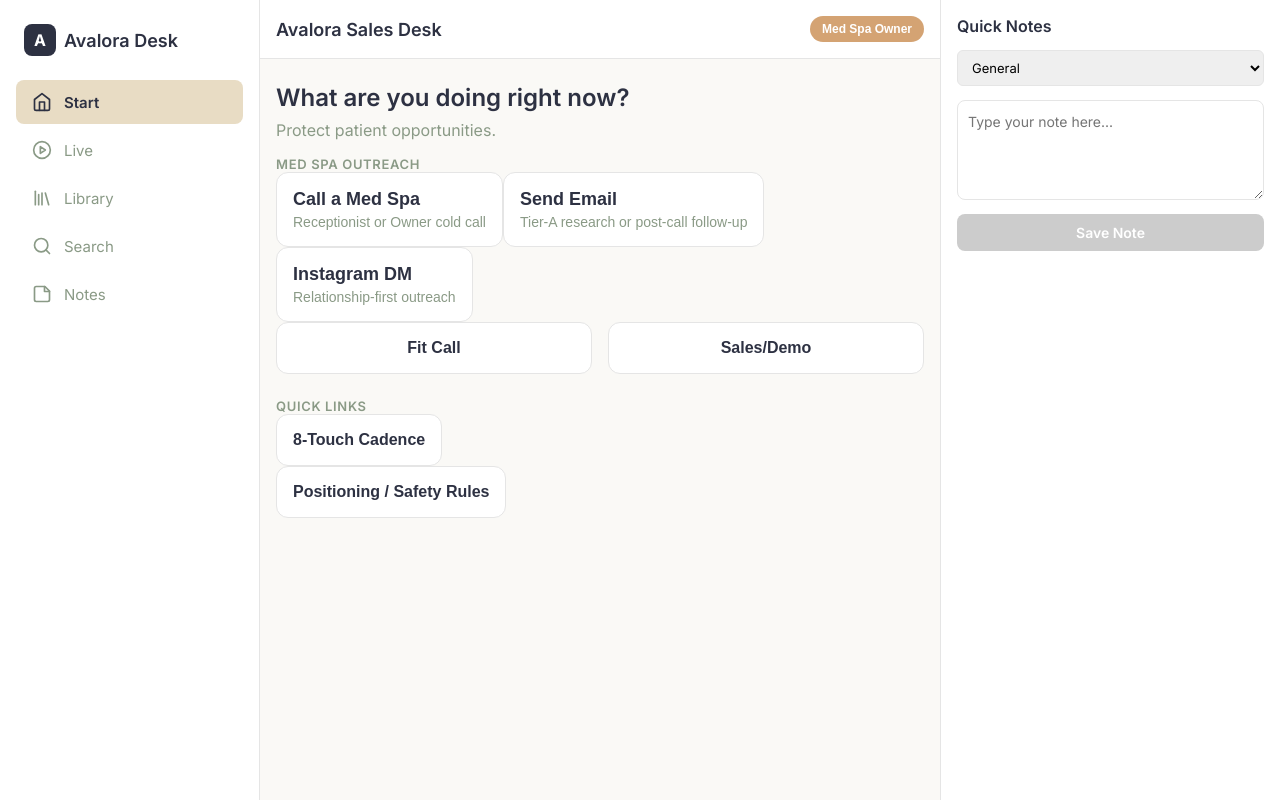
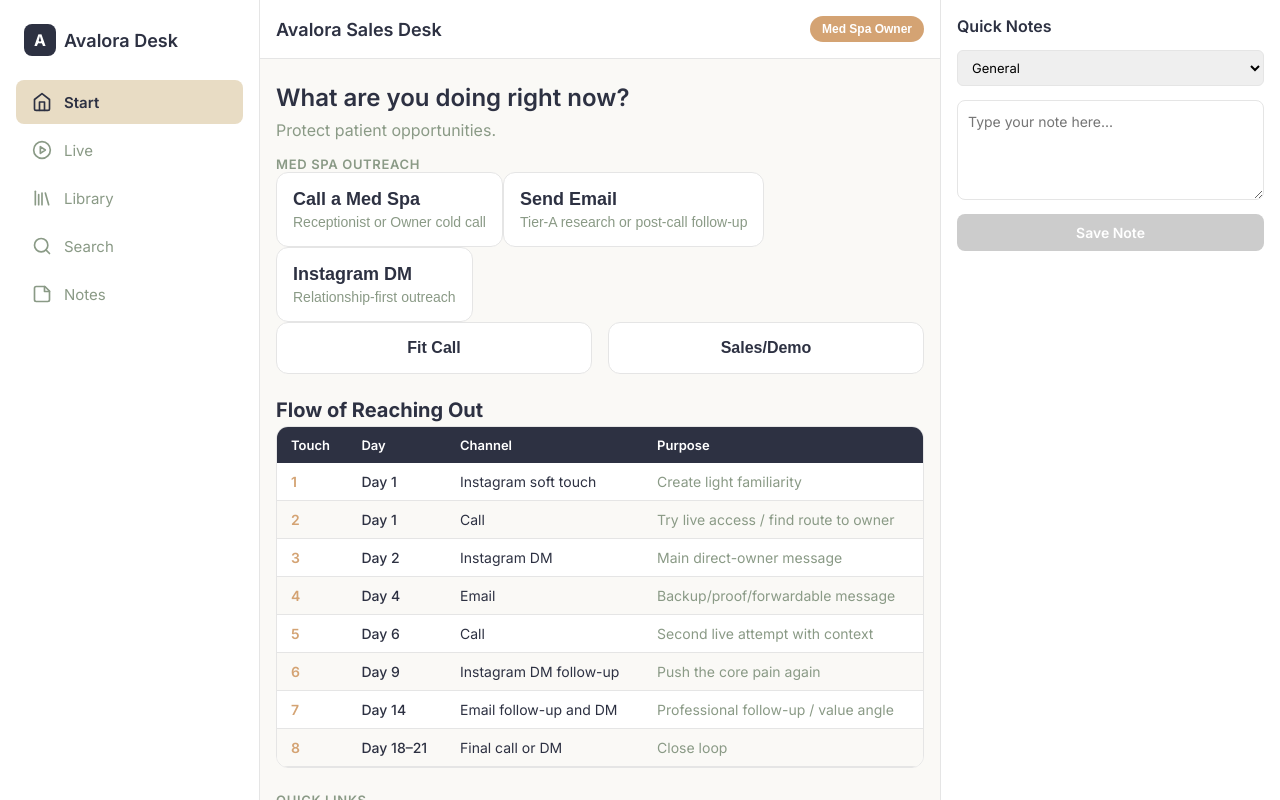
Before and after one commit to Burhanhaider121415/avalora-salesframework, a React (Vite) app: page / in a window 1280 px wide. Built offline with nearby package versions, Linux system fonts and the light colour scheme.

Commit message:
Add Flow of Reaching Out 8-touch cadence table to Start screen

```diff
--- a/src/views/StartView.tsx
+++ b/src/views/StartView.tsx
@@ -57,6 +57,49 @@ const StartView: React.FC<StartViewProps> = ({ workspace, onLiveModeSelect, onOu
         </div>
       )}
 
+      {/* ── Flow of Reaching Out ── */}
+      <div className="flex-col gap-4 mt-6">
+        <h3 style={{ fontSize: '20px', fontWeight: 700, color: 'var(--color-deep-charcoal)', marginBottom: '4px' }}>
+          Flow of Reaching Out
+        </h3>
+        <div style={{
+          backgroundColor: '#fff',
+          borderRadius: '12px',
+          border: '1px solid var(--color-light-gray)',
+          overflow: 'hidden',
+        }}>
+          <table style={{ width: '100%', borderCollapse: 'collapse', fontSize: '14px' }}>
+            <thead>
+              <tr style={{ backgroundColor: 'var(--color-deep-charcoal)', color: '#fff' }}>
+                <th style={{ padding: '10px 14px', textAlign: 'left', fontWeight: 600, fontSize: '13px' }}>Touch</th>
+                <th style={{ padding: '10px 14px', textAlign: 'left', fontWeight: 600, fontSize: '13px' }}>Day</th>
+                <th style={{ padding: '10px 14px', textAlign: 'left', fontWeight: 600, fontSize: '13px' }}>Channel</th>
+                <th style={{ padding: '10px 14px', textAlign: 'left', fontWeight: 600, fontSize: '13px' }}>Purpose</th>
+              </tr>
+            </thead>
+            <tbody>
+              {[
+                ['1', 'Day 1', 'Instagram soft touch', 'Create light familiarity'],
+                ['2', 'Day 1', 'Call', 'Try live access / find route to owner'],
+                ['3', 'Day 2', 'Instagram DM', 'Main direct-owner message'],
+                ['4', 'Day 4', 'Email', 'Backup/proof/forwardable message'],
+                ['5', 'Day 6', 'Call', 'Second live attempt with context'],
+                ['6', 'Day 9', 'Instagram DM follow-up', 'Push the core pain again'],
+                ['7', 'Day 14', 'Email follow-up and DM', 'Professional follow-up / value angle'],
+                ['8', 'Day 18–21', 'Final call or DM', 'Close loop'],
+              ].map(([touch, day, channel, purpose], i) => (
+                <tr key={i} style={{ borderBottom: '1px solid var(--color-light-gray)', backgroundColor: i % 2 === 0 ? '#fff' : 'var(--color-warm-ivory)' }}>
+                  <td style={{ padding: '10px 14px', fontWeight: 600, color: 'var(--color-soft-amber)' }}>{touch}</td>
+                  <td style={{ padding: '10px 14px', fontWeight: 500 }}>{day}</td>
+                  <td style={{ padding: '10px 14px' }}>{channel}</td>
+                  <td style={{ padding: '10px 14px', color: 'var(--color-muted-sage)' }}>{purpose}</td>
+                </tr>
+              ))}
+            </tbody>
+          </table>
+        </div>
+      </div>
+
       <div className="flex-col gap-4 mt-6">
         <h3 className="label-text">Quick Links</h3>
         <button className="card btn-secondary" onClick={onOpenCadence} style={{ padding: '16px', display: 'flex', justifyContent: 'center' }}>
```
